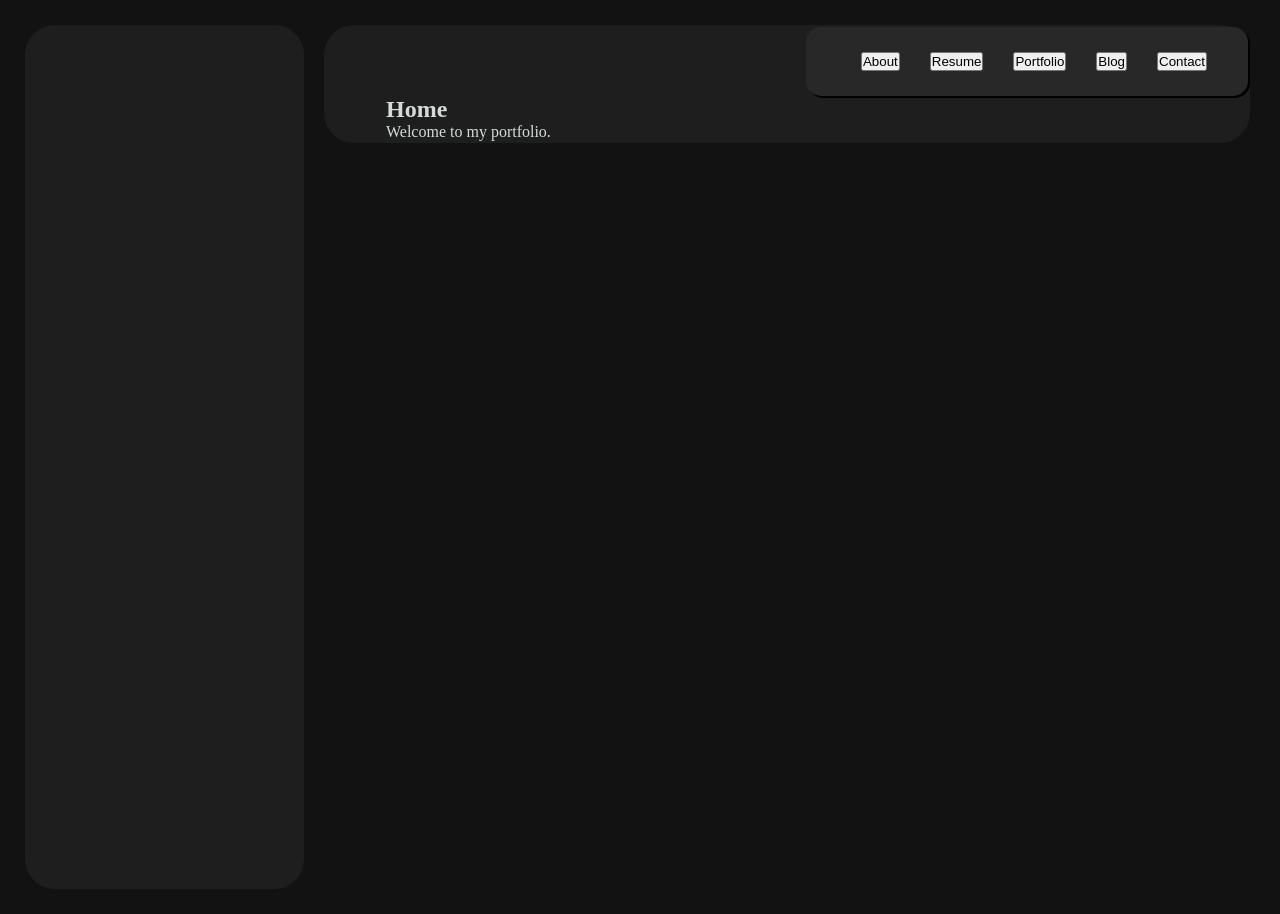
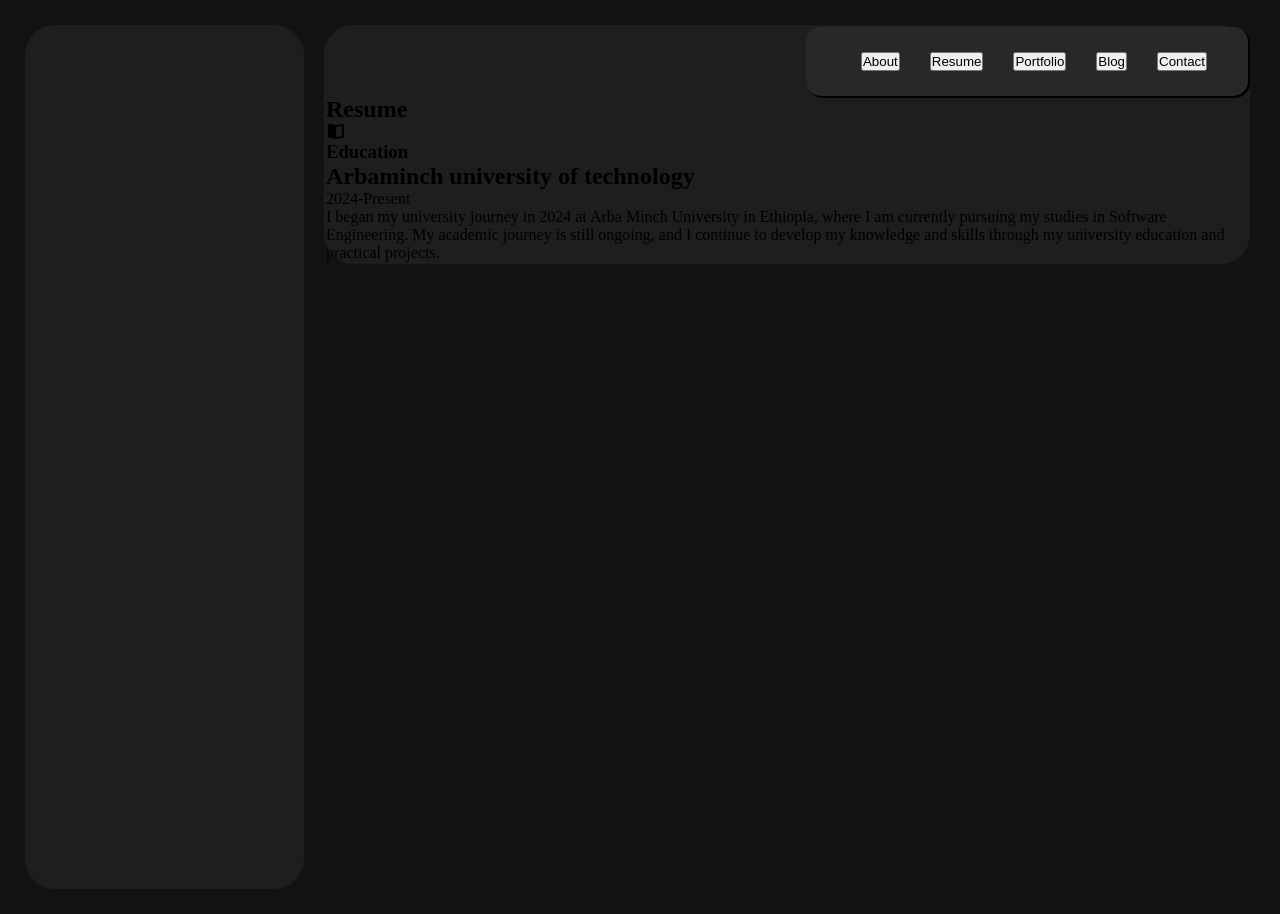
Before and after one commit to abdinasiryasiin281-hue/Recent-portfolia, a plain HTML site: page index.html in a window 1280 px wide. Drawn offline with Linux system fonts and the light colour scheme.

Commit message:
creating resume part

```diff
--- a/index.html
+++ b/index.html
@@ -15,7 +15,7 @@
 
   <nav class="navigation">
         <button onclick="showPage('about')">About</button>
-        <button onclick="showPage('home')">Resume</button>
+        <button onclick="showPage('Resume')">Resume</button>
         <button onclick="showPage('portfolio')">Portfolio</button>
         <button onclick="showPage('blog')">Blog</button>
         <button onclick="showPage('contact')">Contact</button>
@@ -23,9 +23,29 @@
 
 
 
-    <section id="home" class="active">
-            <h1>Home</h1>
-            <p>Welcome to my portfolio.</p>
+    <section id="Resume" class="active">
+        <header>
+            <h1>Resume</h1>
+            <div class="line"></div>
+
+        </header>
+
+
+    <div class="Education">
+                <div class="head">
+                   <i class="fa-solid fa-book-open"></i>
+                    <h3>Education</h3>
+                    <div class="hr"></div>
+                     </div>
+                    <div class="educational-detail">
+                        <h2>Arbaminch university of technology</h2>
+                        <span>2024-Present</span>
+                        <p>I began my university journey in 2024 at Arba Minch University in Ethiopia, where I am currently pursuing my studies in Software Engineering. My academic journey is still ongoing, and I continue to develop my knowledge and skills through my university education and practical projects.</p>
+                    </div>
+
+            </div>
+
+
         </section>
 
         <section id="about" >
@@ -130,7 +150,6 @@ My job is to build your website so that it is functional and user-friendly but a
 
 
         </section>
-
         <section id="portfolio" >
             <h1>My Portfolio</h1>
             <p>These are my projects.</p>
```
